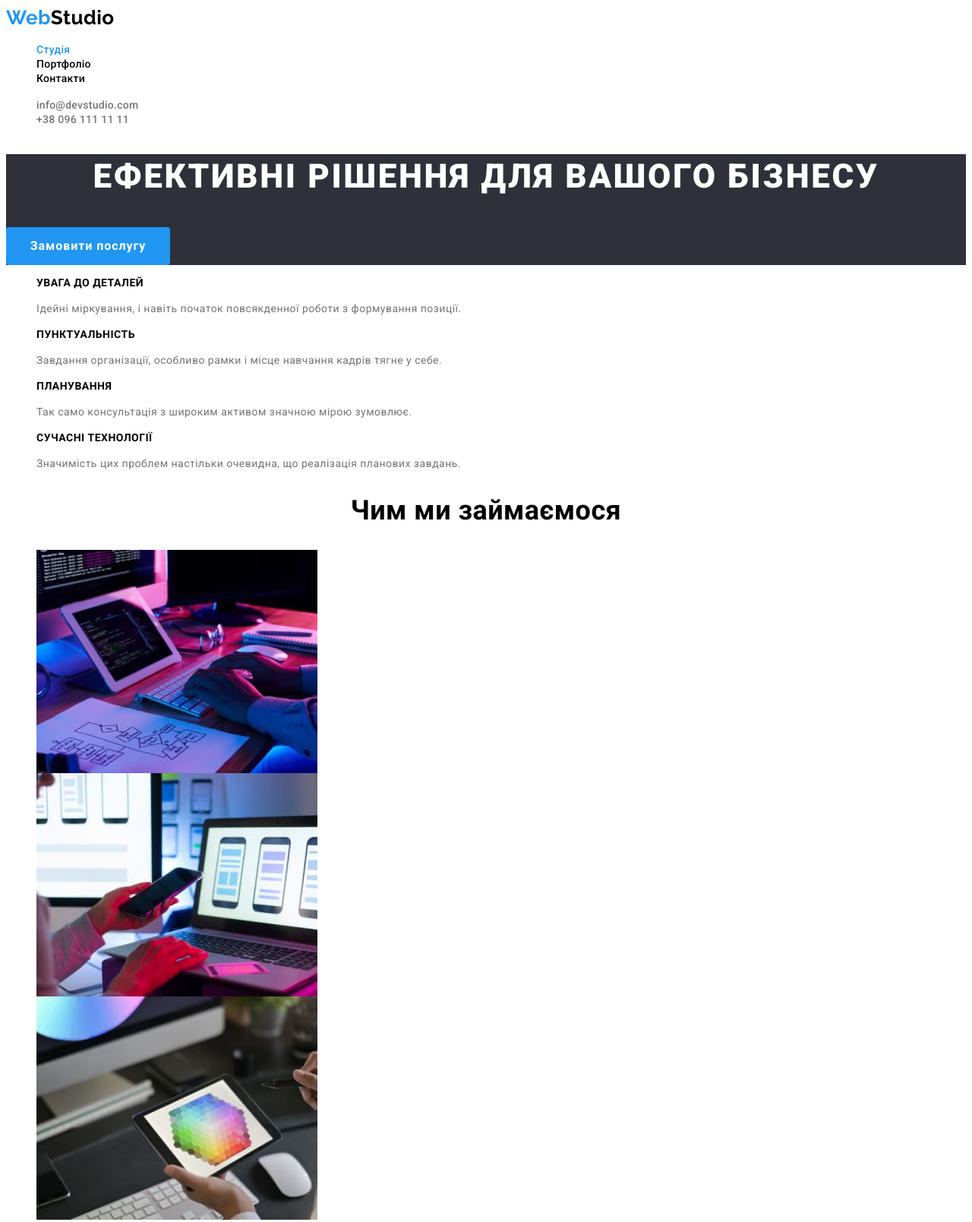
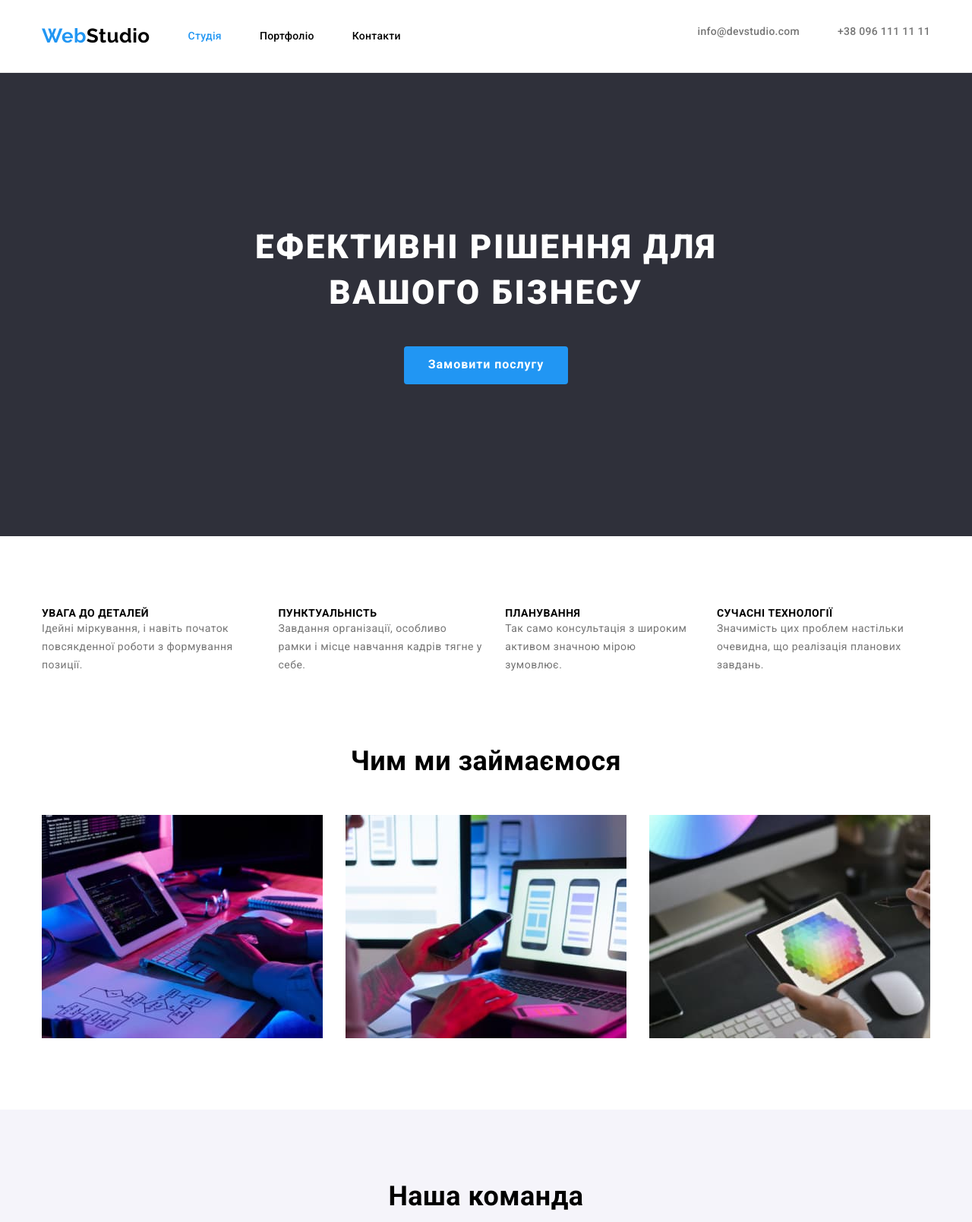
Before and after one commit to Kovalsski/goit-markup-hw-03, a plain HTML site: page index.html in a window 1280 px wide. Shown: the top 1609 px of the page at 76% size. Drawn offline with nearby package versions, Linux system fonts and the light colour scheme.

Commit message:
update 20.08.22

```diff
--- a/css/styles.css
+++ b/css/styles.css
@@ -8,6 +8,7 @@
   --primary-font: "Roboto", sans-serif;
   --secondary-text-font: "Raleway", sans-serif;
   --back-color: #f5f4fa;
+  --border-color: #eee;
 }
 .menu-list .menu-link.current {
   color: var(--accent-color);
@@ -20,12 +21,27 @@
   list-style-type: none;
 }
 
-img {
+button {
+  cursor: pointer;
+}
+h1,
+h2,
+h3,
+h4,
+p{
+  margin-top: 0;
+  margin-bottom: 0;
+}
+ul,
+ol{
+  margin-top: 0;
+  margin-bottom: 0;
+  padding-left: 0;
+}
+img{
+  max-width: 100%;
+  height: auto;
   display: block;
-}
-button {
-  font-family: inherit;
-  cursor: pointer;
 }
 body {
   font-family: var(--primary-font), sans-serif;
@@ -45,6 +61,13 @@ body {
   clip-path: inset(50%);
   margin: -1px;
 }
+.container {
+  margin-left: auto;
+  margin-right: auto;
+  width: 1200px;
+  padding-left: 15px;
+  padding-right: 15px;
+}
 .logo {
   font-family: var(--secondary-text-font);
   font-weight: 700;
@@ -58,8 +81,33 @@ body {
   font-weight: 700;
   font-size: 26px;
   line-height: 1.2;
+  color: var(--accent-color);
+}
+.page-navigation{
+  display: flex;
+  align-items: center;
+}
+.page-header{
+  border-bottom: 1px solid #ececec;
+  padding-top: 32px;
+  padding-bottom: 32px;
+}
 
-  color: var(--accent-color);
+.header-box{
+  display: flex;
+  justify-content: space-between;
+}
+.menu-list,
+.list-contact{
+  display: flex;
+}
+.menu-item:not(:last-child),
+.logo
+{
+  margin-right:50px;
+}
+.mail{
+  margin-right: 50px;
 }
 .menu-link {
   font-weight: 500;
@@ -106,12 +154,11 @@ body {
   letter-spacing: 0.06em;
   text-transform: uppercase;
   color: var(--primary-text-color-theme-light);
+  margin-bottom: 40px;
 }
 .modal-open-btn {
   width: 216px;
   height: 50px;
-  left: 692px;
-  top: 430px;
   background-color: #2196f3;
   font-weight: 700;
   font-size: 16px;
@@ -121,24 +168,33 @@ body {
   border: none;
   border-radius: 4px;
 }
+.first-container{
+  display: flex;
+  flex-wrap: wrap;
+  width: 700px;
+  justify-content: center;
+  padding-top: 200px;
+  padding-bottom: 200px;
+}
+
 .modal-open-btn:hover,
 .modal-open-btn:focus {
   background: var(--accent-color);
 }
 /* soft=skills */
-.soft-skills {
-  font-weight: 700;
-  font-size: 36px;
-  line-height: 1.16;
-  text-align: center;
-
-  color: var(--grey-color);
+.list-skils{
+  display: flex;
+  gap: 30px;
+  padding-top: 94px;
+  padding-bottom: 94px;
+}
+.skills-list{
+  flex-basis: calc((100%-90px)/4);
 }
 .soft-skills-item {
   font-weight: 700;
   font-size: 14px;
   line-height: 1.14;
-
   text-transform: uppercase;
   color: var(--grey-color);
 }
@@ -153,12 +209,26 @@ body {
   font-size: 36px;
   line-height: 1.16;
   text-align: center;
-
   color: var(--grey-color);
+  padding-bottom: 50px;
+}
+.job-page{
+  display: flex;
+  gap: 30px;
+  padding-bottom: 94px;
 }
 .image-work {
   width: 370px;
   height: 294px;
+}
+.my-team{
+  padding-top: 94px;
+  padding-bottom: 50px;
+}
+.list-team{
+  display: flex;
+  gap: 30px;
+  padding-bottom: 94px;
 }
 .my-team {
   font-weight: 700;
@@ -171,11 +241,14 @@ body {
 .image-team {
   width: 270px;
   height: 260px;
+  margin-bottom: 30px;
 }
 .name {
   font-weight: 500;
   font-size: 16px;
   line-height: 1.18;
+  margin-bottom: 10px;
+  text-align: center;
 
   color: var(--grey-color);
 }
@@ -183,16 +256,23 @@ body {
   font-weight: 400;
   font-size: 16px;
   line-height: 1.18;
-
+  margin-bottom: 30px;
+  text-align: center;
   color: var(--secondary-text-color-theme-light);
 }
 .team-box {
   background-color: var(--primary-text-color-theme-light);
+  box-shadow: 0px 1px 3px rgba(0, 0, 0, 0.12), 0px 1px 1px rgba(0, 0, 0, 0.14), 0px 2px 1px rgba(0, 0, 0, 0.2);
+border-radius: 0px 0px 4px 4px;
 }
 .team {
   background-color: var(--back-color);
 }
 /* footer */
+.fofter-container{
+  padding-top: 60px;
+  padding-bottom: 60px;
+}
 .footer-page {
   background: var(--no-name-text-color);
 }
@@ -201,15 +281,17 @@ body {
   font-weight: 700;
   font-size: 26px;
   line-height: 1.19;
-
   color: var(--primary-text-color-theme-light);
+  margin-top: 60px;
+}
+.adress-footer{
+  margin-top: 20px;
 }
 .maps-list {
   font-style: normal;
   font-weight: 400;
   font-size: 14px;
   line-height: 1.71;
-
   color: var(--primary-text-color-theme-light);
 }
 .mail-footer,
@@ -218,8 +300,14 @@ body {
   font-weight: 400;
   font-size: 14px;
   line-height: 1.71;
+  color: rgba(255, 255, 255, 0.6);
 
-  color: rgba(255, 255, 255, 0.6);
+}
+.list-map{
+  margin-bottom: 9px;
+}
+.contact-phone-footer{
+  margin-bottom: 60px;
 }
 .contact-phone-footer:focus,
 .contact-phone-footer:hover,
@@ -230,14 +318,21 @@ body {
 }
 
 /* Portfolio */
+.filther-btn{
+  display: flex;
+  gap: 8px;
+  justify-content: center;
+  margin-top: 94px;
+  margin-bottom: 50px;
+}
 .button-item {
   background: var(--back-color);
-
+  width: 125px;
+  height: 38px;
   font-weight: 500;
   font-size: 16px;
   line-height: 1.6;
   text-align: center;
-
   border-radius: 4px;
   border: none;
   color: var(--grey-color);
@@ -251,6 +346,19 @@ body {
     0px 2px 2px rgba(0, 0, 0, 0.12);
 }
 /* Project */
+.project-link{
+  display: flex;
+  flex-wrap: wrap;
+  gap: 30px;
+}
+.project-list{
+  border: 1px solid var(--border-color);
+  padding:20px 24px;
+}
+.project{
+  margin-bottom: 4px;
+}
+
 .project-img {
   width: 370px;
   height: 294px;
--- a/index.html
+++ b/index.html
@@ -11,14 +11,16 @@
     <link
         href="https://fonts.googleapis.com/css2?family=Raleway:wght@700&family=Roboto:wght@400;500;700;900&display=swap"
         rel="stylesheet">
+    <link rel="stylesheet" href="https://cdn.jsdelivr.net/npm/modern-normalize@1.1.0/modern-normalize.min.css">
     <link rel="stylesheet" href="./css/styles.css">
 </head>
 
 <body>
     <!-- Header-page -->
     <header class="page-header">
+        <div class="header-box container">
+            <nav class="page-navigation">
                 <a class="logo link" href="/index.html"><span class="logo-item">Web</span>Studio</a>
-        <nav class="page-navigation">
                 <ul class="menu-list list">
                     <li class="menu-item">
                         <a class="menu-link link current " href="index.html">Студія</a>
@@ -31,63 +33,75 @@
                     </li>
                 </ul>
             </nav>
-        <ul class="list">
+            <div>
+                <ul class="list-contact list ">
                     <li><a class="mail link" href="mailto:info@devstudio.com">info@devstudio.com</a></li>
                     <li><a class="contact-phone-number link" href="tel:+380961111111">+38 096 111 11 11</a></li>
+                </ul>
+            </div>
+        </div>
 
-        </ul>
     </header>
     <!-- Main-page -->
     <main class="main-page">
         <section class="first-section">
+            <div class="container first-container">
                 <h2 class="name-page">Ефективні рішення для вашого бізнесу</h2>
                 <button class="modal-open-btn" type="button">Замовити послугу</button>
+            </div>
         </section>
         <section class="portfolio-section ">
+            <div class="container">
                 <h2 class="soft-skills visually-hidden">Наші особливості</h2>
-            <ul class="list">
-                <li>
+                <ul class="list list-skils">
+                    <li class="skills-list">
                         <h3 class="soft-skills-item">Увага до деталей</h3>
                         <p class="soft-skills-link">Ідейні міркування, i навіть початок повсякденної роботи з формування
                             позиції.</p>
                     </li>
 
-                <li>
+                    <li class="skills-list">
                         <h3 class="soft-skills-item">Пунктуальність</h3>
                         <p class="soft-skills-link">Завдання організації, особливо рамки i місце навчання кадрів тягне у
                             себе.</p>
                     </li>
 
-                <li>
+                    <li class="skills-list">
                         <h3 class="soft-skills-item">Планування</h3>
                         <p class="soft-skills-link">Так само консультація з широким активом значною мірою зумовлює.</p>
                     </li>
 
-                <li>
+                    <li class="skills-list">
                         <h3 class="soft-skills-item">Сучасні технології</h3>
                         <p class="soft-skills-link">Значимість цих проблем настільки очевидна, що реалізація планових
                             завдань.</p>
                     </li>
 
                 </ul>
+            </div>
+
         </section>
         <section class="page-job">
+            <div class="container">
                 <h2 class="job">Чим ми займаємося</h2>
                 <ul class="job-page list">
-                <li>
+                    <li class="work-image-li">
                         <img class="image-work" src="./images/box-1.jpg" alt="design" width="370" height="294">
                     </li>
-                <li>
+                    <li class="work-image-li">
                         <img class="image-work" src="./images/box-2.jpg" alt="styling" width="370" height="294">
                     </li>
-                <li>
+                    <li class="work-image-li">
                         <img class="image-work" src="./images/box-3.jpg" alt="color" width="370" height="294">
                     </li>
                 </ul>
+            </div>
+
         </section>
         <section class="team">
+            <div class="container">
                 <h2 class="my-team">Наша команда</h2>
-            <ul class="list">
+                <ul class="list list-team">
                     <li class="team-box">
                         <img class="image-team" src="./images/img-1.jpg" alt="Ігор Дем'яненко" width="270" height="260">
                         <h3 class="name">Ігор Дем'яненко</h3>
@@ -109,19 +123,22 @@
                         <p class="job-title">UI Designer</p>
                     </li>
                 </ul>
+            </div>
         </section>
     </main>
     <footer class="footer-page">
+        <div class="container fofter-container">
             <a class="logo-two link" href="/index.html"><span class="logo-item">Web</span>Studio</a>
             <address class="adress-footer">
                 <ul class="adress-list list">
-                <li><a class="maps-list link" href="https://goo.gl/maps/bV2nX5t9sE71foQR8" target="_blank"
+                    <li class="list-map"><a class="maps-list link" href="https://goo.gl/maps/bV2nX5t9sE71foQR8" target="_blank"
                             rel="nooper noreferrer nofollow">м. Київ, пр-т Лесі Українки, 26</a>
                     </li>
-                <li><a class="mail-footer link" href="mailto:info@example.com">info@example.com</a></li>
+                    <li class="list-map"><a class="mail-footer link" href="mailto:info@example.com">info@example.com</a></li>
                     <li><a class="contact-phone-footer link" href="tel:+380991111111">+38 099 111 11 11</a></li>
                 </ul>
             </address>
+        </div>
     </footer>
 </body>
 
```
Also changed, not shown: portfolio.html (+36 -9 lines). Lines whose indentation alone changed are shown as unchanged.
